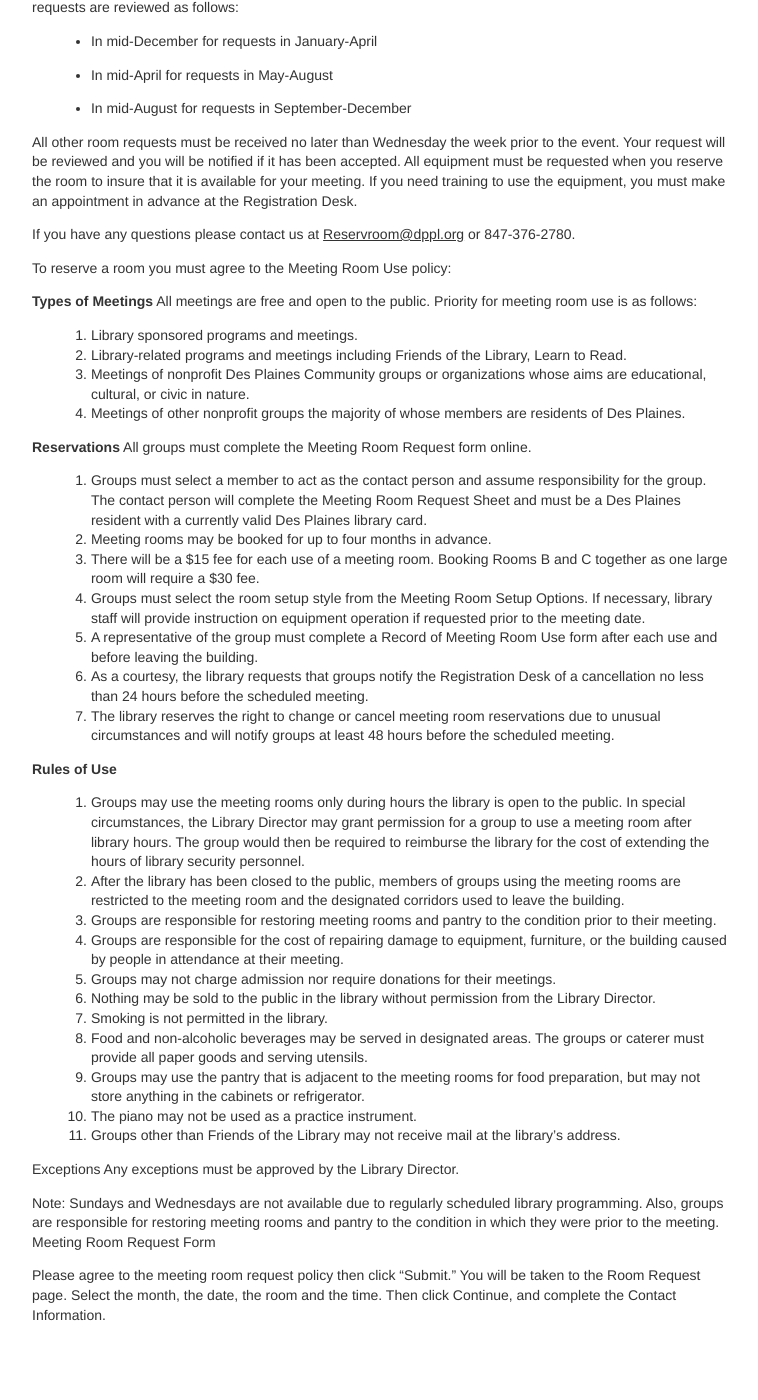
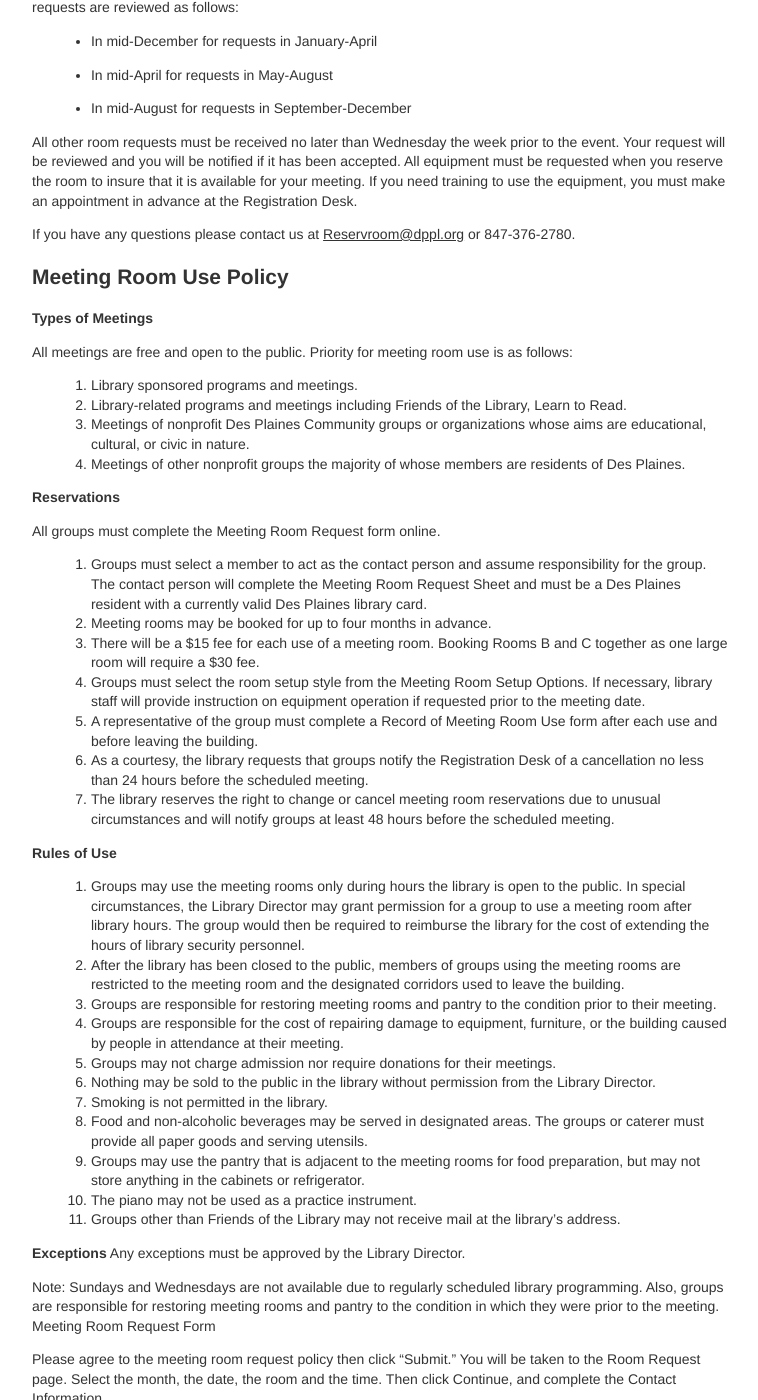
Before and after one commit to dpplweb/dppl-content, a Jekyll site: the page built from _posts/roberta/0611-01-01-meeting-rooms.md, in a window 1280 px wide and 1400 px high, scrolled down 464 px. Shown: the whole window, without its empty margins (258-1016 px from the left). Built offline with Jekyll 4.4.1, drawn with Linux system fonts in a browser that asks for light colours; Markdown is read by kramdown in place of the engine named in the settings; before the commit the page ends 1843 px from its top, so only the background shows below that.

Commit message:
Updated 0611-01-01-meeting-rooms.md

```diff
--- a/_posts/roberta/0611-01-01-meeting-rooms.md
+++ b/_posts/roberta/0611-01-01-meeting-rooms.md
@@ -37,9 +37,10 @@ All other room requests must be received no later than Wednesday the week prior
 
 If you have any questions please contact us at [Reservroom@dppl.org]() or 847-376-2780.
 
-To reserve a room you must agree to the Meeting Room Use policy:
+##Meeting Room Use Policy
 
 **Types of Meetings**
+
 All meetings are free and open to the public. Priority for meeting room use is as follows:
 1. Library sponsored programs and meetings.
 2. Library-related programs and meetings including Friends of the Library, Learn to Read.
@@ -47,6 +48,7 @@ All meetings are free and open to the public. Priority for meeting room use is a
 4. Meetings of other nonprofit groups the majority of whose members are residents of Des Plaines.
 
 **Reservations**
+
 All groups must complete the Meeting Room Request form online.
 1. Groups must select a member to act as the contact person and assume responsibility for the group. The contact person will complete the Meeting Room Request Sheet and must be a Des Plaines resident with a currently valid Des Plaines library card.
 2. Meeting rooms may be booked for up to four months in advance.
@@ -69,7 +71,7 @@ All groups must complete the Meeting Room Request form online.
 10. The piano may not be used as a practice instrument.
 11. Groups other than Friends of the Library may not receive mail at the library's address.
 
-Exceptions
+**Exceptions**
 Any exceptions must be approved by the Library Director.
 
 Note: Sundays and Wednesdays are not available due to regularly scheduled library programming. Also, groups are responsible for restoring meeting rooms and pantry to the condition in which they were prior to the meeting.
```
